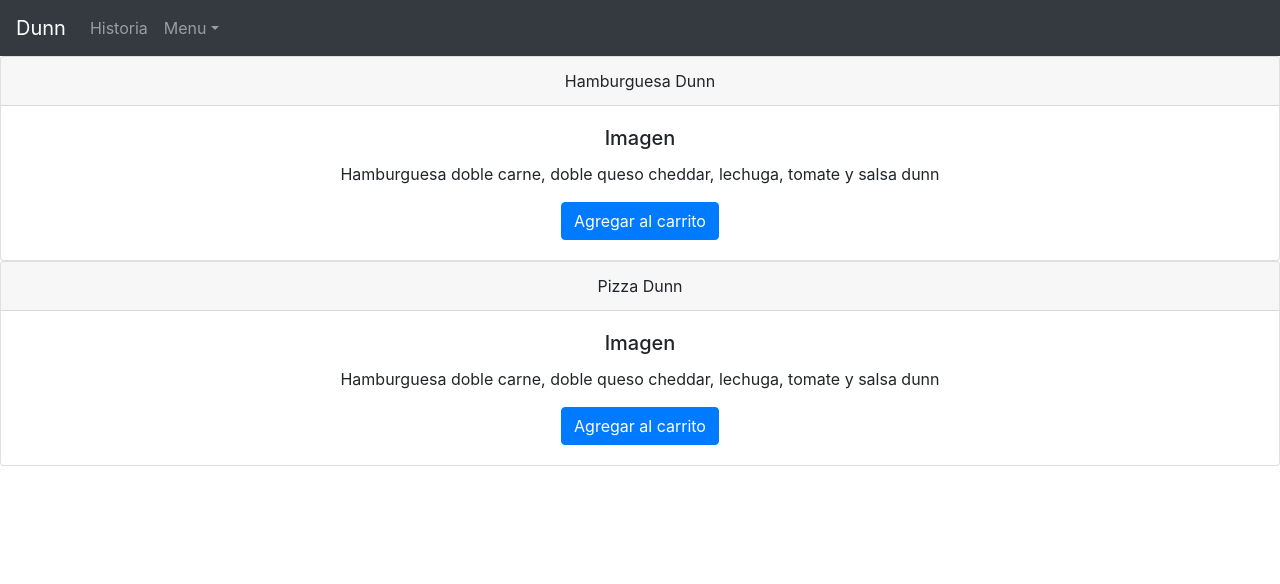
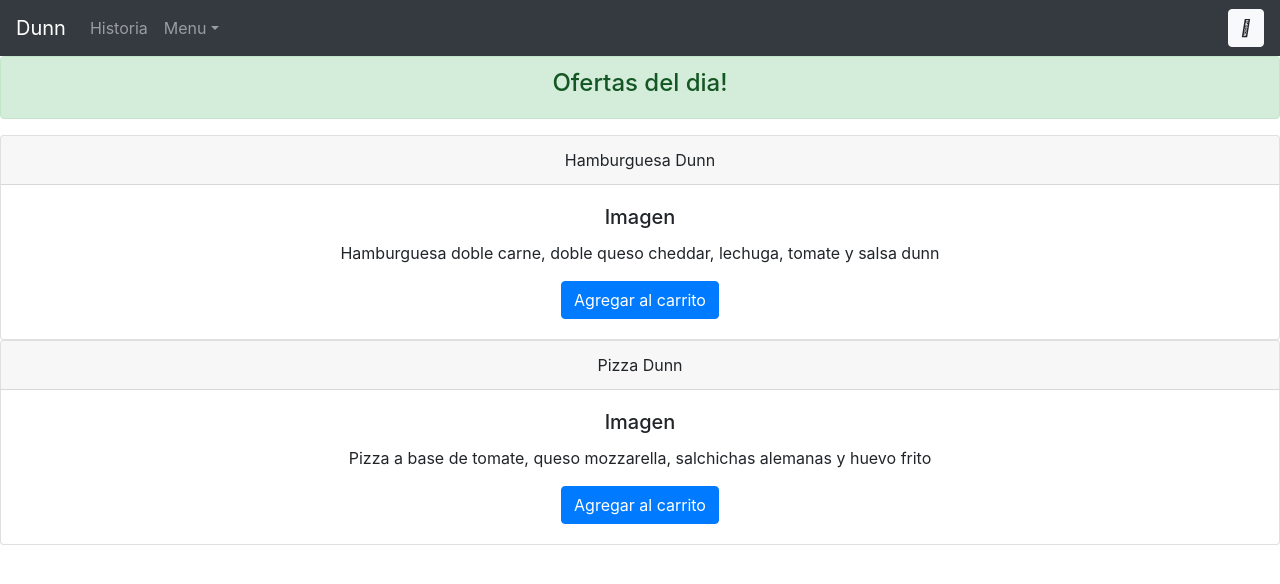
Before and after one commit to colomarina/proyecto-react, a React (Create React App) app: page / in a window 1280 px wide. Shown: the top 584 px of the page. Built offline with nearby package versions, Linux system fonts and the light colour scheme.

Commit message:
Agregue Imagen CartWidget , tambien TituloOfertas y la prop de ItemListContainer

```diff
--- a/src/App.js
+++ b/src/App.js
@@ -9,7 +9,7 @@ function App() {
   return (
     <div className="App">
         <NavBar />
-        <ItemListContainer />
+        <ItemListContainer titulo="Ofertas del dia!" />
     </div>
   );
 }
--- a/src/components/CartWidget.js
+++ b/src/components/CartWidget.js
@@ -1 +1,11 @@
 import React from 'react';
+import 'bootstrap/dist/css/bootstrap.min.css';
+import { Button } from 'react-bootstrap';
+
+function CartWidget() {
+    return (
+        <Button variant="light"><i class="fas fa-shopping-cart"></i></Button>
+    )
+}
+
+export default CartWidget
--- a/src/components/ItemListContainer.js
+++ b/src/components/ItemListContainer.js
@@ -1,13 +1,13 @@
 import React from 'react';
 import Items from "../components/Items";
-// import 'bootstrap/dist/css/bootstrap.min.css';
-// import { Card,Button } from 'react-bootstrap';
+import TituloOfertas from './TituloOfertas';
 
-function ItemListContainer() {
+function ItemListContainer({ titulo }) {
     return (
         <div>
-            <Items nombre="Hamburguesa Dunn"/>
-            <Items nombre="Pizza Dunn"/>
+            <TituloOfertas titulo={ titulo }/>
+            <Items nombre="Hamburguesa Dunn" descripcion="Hamburguesa doble carne, doble queso cheddar, lechuga, tomate y salsa dunn"/>
+            <Items nombre="Pizza Dunn" descripcion="Pizza a base de tomate, queso mozzarella, salchichas alemanas y huevo frito"/>
         </div>
     )
 }
--- a/src/components/Items.js
+++ b/src/components/Items.js
@@ -2,15 +2,13 @@ import React from 'react';
 import 'bootstrap/dist/css/bootstrap.min.css';
 import { Card,Button } from 'react-bootstrap';
 
-function Items({nombre}) {
+function Items({nombre, descripcion}) {
     return (
         <Card>
             <Card.Header>{nombre}</Card.Header>
             <Card.Body>
                 <Card.Title>Imagen</Card.Title>
-                <Card.Text>
-                Hamburguesa doble carne, doble queso cheddar, lechuga, tomate y salsa dunn
-                </Card.Text>
+                <Card.Text>{descripcion}</Card.Text>
                 <Button variant="primary">Agregar al carrito</Button>
             </Card.Body>
         </Card>
--- a/src/components/NavBar.js
+++ b/src/components/NavBar.js
@@ -1,6 +1,7 @@
 import React from 'react';
 import 'bootstrap/dist/css/bootstrap.min.css';
-import { Navbar,Nav,NavDropdown } from 'react-bootstrap';
+import { Navbar,Nav,NavDropdown,Form } from 'react-bootstrap';
+import CartWidget from './CartWidget';
 
 function NavBar() {
     return (
@@ -18,8 +19,10 @@ function NavBar() {
               <NavDropdown.Item href="#action/3.5">Hamburguesas</NavDropdown.Item>
             </NavDropdown>
           </Nav>
+          <Form inline>
+            <CartWidget />
+          </Form>
         </Navbar.Collapse>
-        {/* carrito */}
       </Navbar>
     )
 }
--- /dev/null
+++ b/src/components/TituloOfertas.js
@@ -0,0 +1,13 @@
+import React from 'react';
+import 'bootstrap/dist/css/bootstrap.min.css';
+import { Alert } from 'react-bootstrap';
+
+function TituloOfertas({ titulo }) {
+    return (
+        <Alert variant="success">
+        <Alert.Heading>{ titulo }</Alert.Heading>
+        </Alert>
+    )
+}
+
+export default TituloOfertas
```
